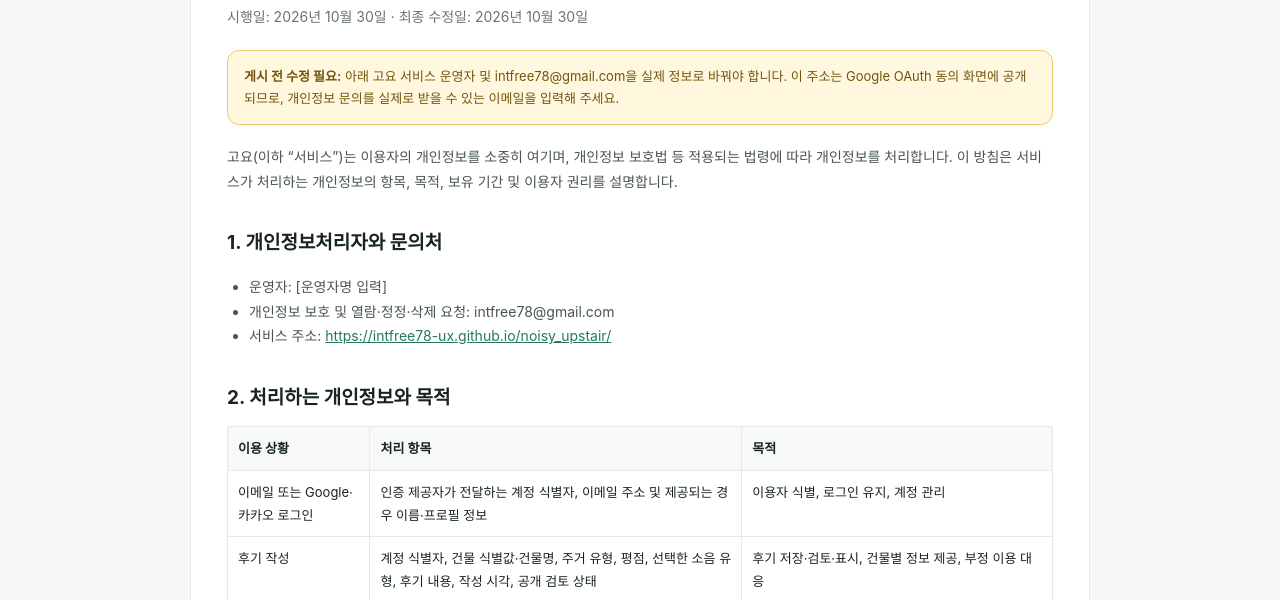
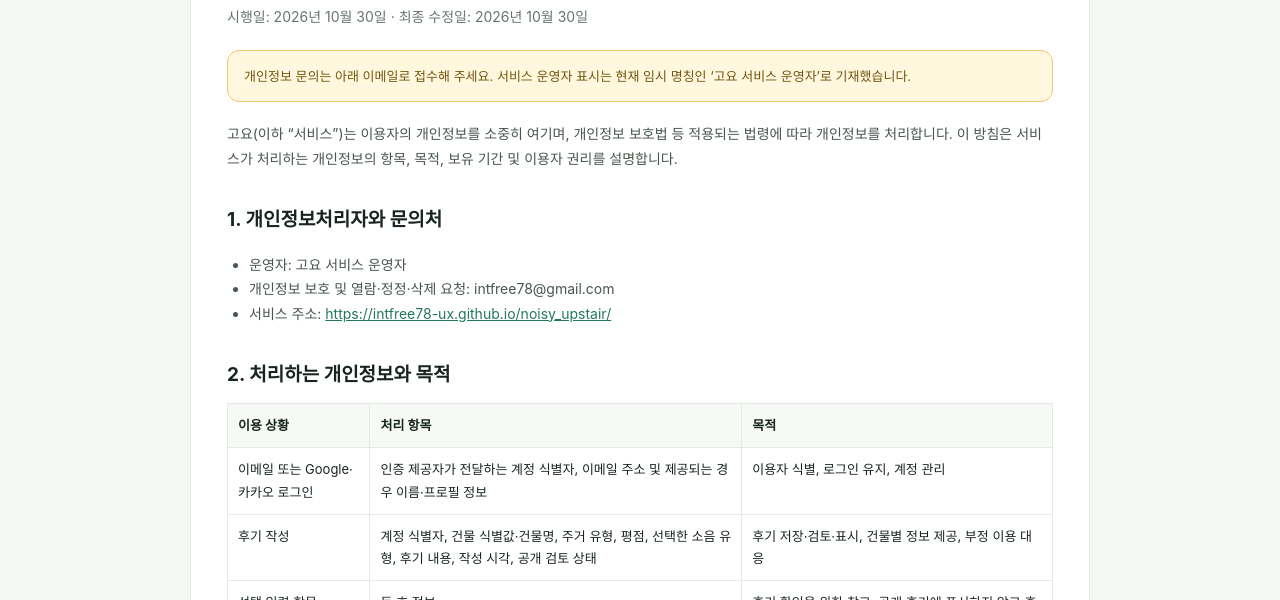
Before and after one commit to intfree78-ux/noisy_upstair, a plain HTML site: page privacy.html in a window 1280 px wide. Shown: the part 198-798 px from the top of the page. Drawn offline with Linux system fonts and the light colour scheme.

Commit message:
Finalize privacy policy contact details

```diff
--- a/privacy.html
+++ b/privacy.html
@@ -22,10 +22,10 @@
 <main>
 <h1>개인정보 처리방침</h1>
 <p class="muted">시행일: 2026년 10월 30일 · 최종 수정일: 2026년 10월 30일</p>
-<div class="notice"><strong>게시 전 수정 필요:</strong> 아래 고요 서비스 운영자 및 intfree78@gmail.com을 실제 정보로 바꿔야 합니다. 이 주소는 Google OAuth 동의 화면에 공개되므로, 개인정보 문의를 실제로 받을 수 있는 이메일을 입력해 주세요.</div>
+<div class="notice">개인정보 문의는 아래 이메일로 접수해 주세요. 서비스 운영자 표시는 현재 임시 명칭인 ‘고요 서비스 운영자’로 기재했습니다.</div>
 <p>고요(이하 “서비스”)는 이용자의 개인정보를 소중히 여기며, 개인정보 보호법 등 적용되는 법령에 따라 개인정보를 처리합니다. 이 방침은 서비스가 처리하는 개인정보의 항목, 목적, 보유 기간 및 이용자 권리를 설명합니다.</p>
 <h2>1. 개인정보처리자와 문의처</h2>
-<ul><li>운영자: [운영자명 입력]</li><li>개인정보 보호 및 열람·정정·삭제 요청: intfree78@gmail.com</li><li>서비스 주소: <a href="https://intfree78-ux.github.io/noisy_upstair/">https://intfree78-ux.github.io/noisy_upstair/</a></li></ul>
+<ul><li>운영자: 고요 서비스 운영자</li><li>개인정보 보호 및 열람·정정·삭제 요청: intfree78@gmail.com</li><li>서비스 주소: <a href="https://intfree78-ux.github.io/noisy_upstair/">https://intfree78-ux.github.io/noisy_upstair/</a></li></ul>
 <h2>2. 처리하는 개인정보와 목적</h2>
 <table><thead><tr><th>이용 상황</th><th>처리 항목</th><th>목적</th></tr></thead><tbody>
 <tr><td>이메일 또는 Google·카카오 로그인</td><td>인증 제공자가 전달하는 계정 식별자, 이메일 주소 및 제공되는 경우 이름·프로필 정보</td><td>이용자 식별, 로그인 유지, 계정 관리</td></tr>
```
